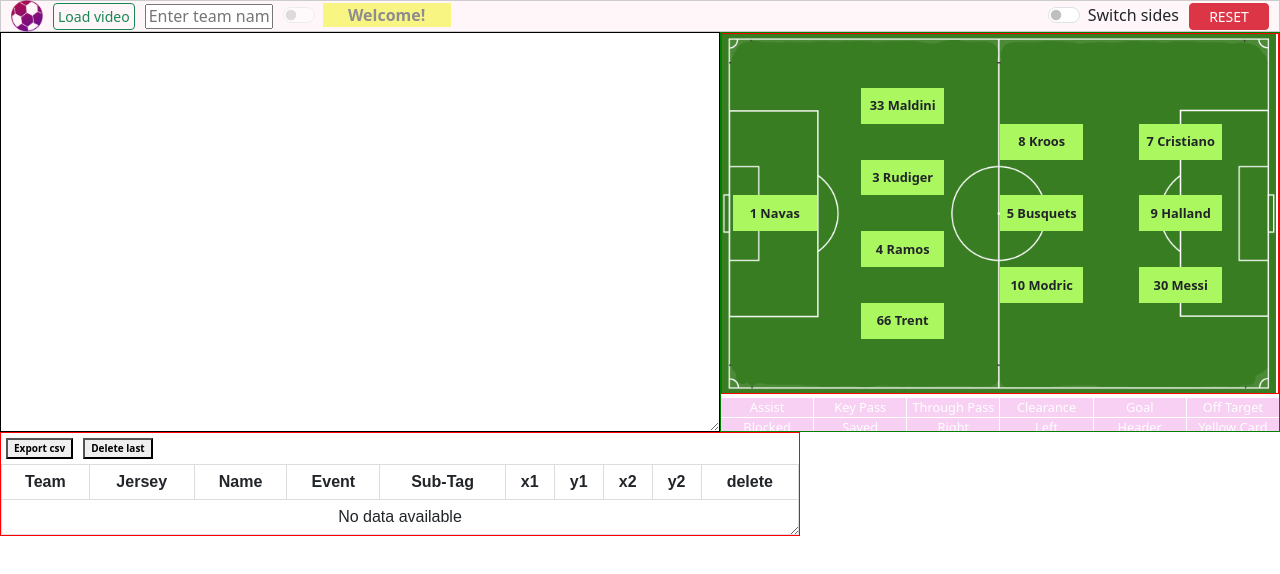
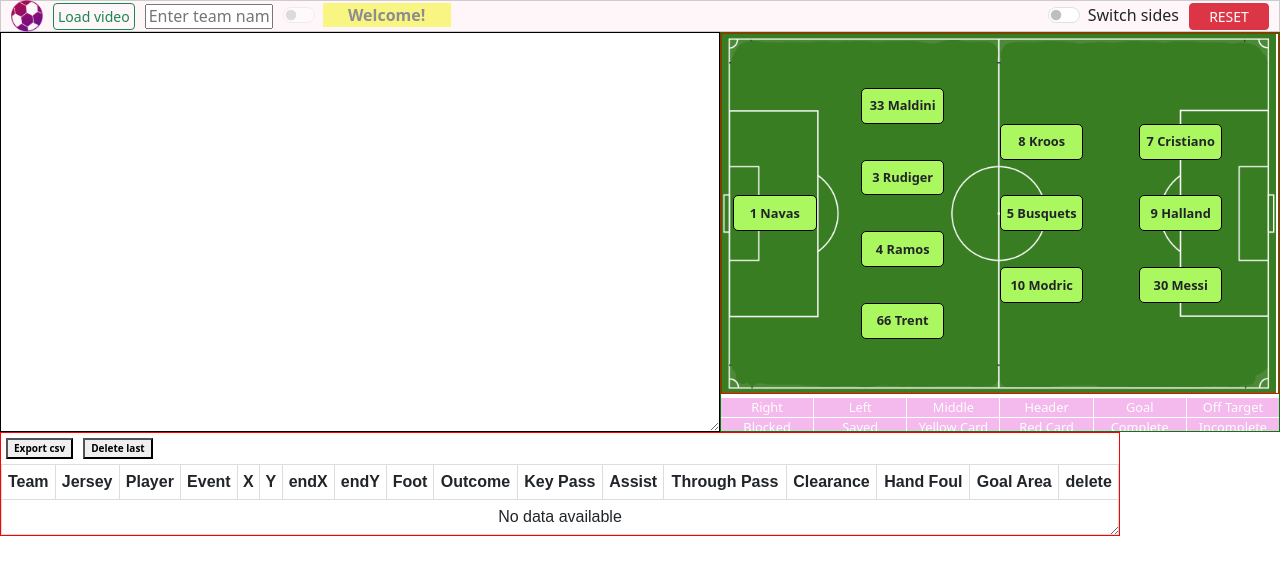
Before and after one commit to abhaykathole10/platform, an Angular app: page /platform/tagger in a window 1280 px wide. Shown: the top 574 px of the page. Built offline with nearby package versions, Linux system fonts and the light colour scheme.

Commit message:
Implemented disabling of interdependent subtags and goal areas

```diff
--- a/src/app/events/events.component.css
+++ b/src/app/events/events.component.css
@@ -10,7 +10,7 @@
   border: 1px solid red;
   height: auto;
   max-height: 10rem;
-  max-width: 50rem;
+  max-width: 70rem;
   padding: 0;
   resize: both;
   overflow: auto;
--- a/src/app/events/events.component.html
+++ b/src/app/events/events.component.html
@@ -8,13 +8,20 @@
       <tr>
         <th>Team</th>
         <th>Jersey</th>
-        <th>Name</th>
+        <th>Player</th>
         <th>Event</th>
-        <th>Sub-Tag</th>
-        <th>x1</th>
-        <th>y1</th>
-        <th>x2</th>
-        <th>y2</th>
+        <th>X</th>
+        <th>Y</th>
+        <th>endX</th>
+        <th>endY</th>
+        <th>Foot</th>
+        <th>Outcome</th>
+        <th>Key Pass</th>
+        <th>Assist</th>
+        <th>Through Pass</th>
+        <th>Clearance</th>
+        <th>Hand Foul</th>
+        <th>Goal Area</th>
         <th>delete</th>
       </tr>
     </thead>
@@ -25,11 +32,18 @@
           <td>{{ dataItems[i].jersey }}</td>
           <td>{{ dataItems[i].name }}</td>
           <td>{{ dataItems[i].event }}</td>
-          <td>{{ dataItems[i].subtags }}</td>
           <td>{{ dataItems[i].start.x }}</td>
           <td>{{ dataItems[i].start.y }}</td>
           <td>{{ dataItems[i].end.x }}</td>
           <td>{{ dataItems[i].end.y }}</td>
+          <td>{{ dataItems[i].subEvents.foot }}</td>
+          <td>{{ dataItems[i].subEvents.outcome }}</td>
+          <td>{{ dataItems[i].subEvents.keypass }}</td>
+          <td>{{ dataItems[i].subEvents.assist }}</td>
+          <td>{{ dataItems[i].subEvents.throughpass }}</td>
+          <td>{{ dataItems[i].subEvents.clearance }}</td>
+          <td>{{ dataItems[i].subEvents.handfoul }}</td>
+          <td>{{ dataItems[i].goalArea }}</td>
           <td>
             <button
               type="button"
@@ -42,7 +56,7 @@
       </ng-container>
       <ng-template #noData>
         <tr>
-          <td colspan="10">No data available</td>
+          <td colspan="17">No data available</td>
         </tr>
       </ng-template>
     </tbody>
--- a/src/app/services/export.service.ts
+++ b/src/app/services/export.service.ts
@@ -28,23 +28,34 @@ export class ExportService {
 
   private convertToCsv(data: DataItem[]): string {
     // Define the headers for your CSV
-    const csvHeader = 'Team,Jersey,Name,Event,Sub-Tag,x1,y1,x2,y2';
+    const csvHeader =
+      'Team,Jersey,Player,Event,X,Y,endX,endY,Foot,Outcome,Key Pass,Assist,Through Pass,Clearance,Hand Foul,Goal Area';
 
     // Map each item in the data array to extract the desired properties
     const csvRows = data.map((item) => {
-      const { team, jersey, name, event, subtags, start, end } = item;
+      const { team, jersey, name, event, start, end, subEvents, goalArea } =
+        item;
 
       // Join the subtags array into a single comma-separated string and wrap it in double quotes
-      const formattedSubtags = `"${subtags.join(', ')}"`;
+      // const formattedSubtags = `"${subEvents.join(', ')}"`;
 
       // Extract x and y from start and end coordinates
-      const x1 = start.x || '';
-      const y1 = start.y || '';
-      const x2 = end.x || '';
-      const y2 = end.y || '';
+      const X = start.x || '';
+      const Y = start.y || '';
+      const endX = end.x || '';
+      const endY = end.y || '';
+
+      // Extract foot, outcome, keypass, assist, throughpass from subEvents
+      const foot = subEvents.foot || '';
+      const outcome = subEvents.outcome || '';
+      const keypass = subEvents.keypass || '';
+      const assist = subEvents.assist || '';
+      const throughpass = subEvents.throughpass || '';
+      const clearance = subEvents.clearance || '';
+      const handfoul = subEvents.handfoul || '';
 
       // Join the extracted properties as a CSV row
-      return `${team},${jersey},${name},${event},${formattedSubtags},${x1},${y1},${x2},${y2}`;
+      return `${team},${jersey},${name},${event},${X},${Y},${endX},${endY},${foot},${outcome},${keypass},${assist},${throughpass},${clearance},${handfoul},${goalArea}`;
     });
 
     // Join the header and rows with newline characters to form the CSV content
--- a/src/app/tagger/tagger.component.css
+++ b/src/app/tagger/tagger.component.css
@@ -56,6 +56,8 @@
   text-overflow: ellipsis;
   white-space: nowrap;
   overflow: hidden;
+  border-radius: 5px;
+  border: 1px solid black;
 }
 
 .player:hover {
@@ -137,7 +139,7 @@
 }
 
 .disableSubtags {
-  opacity: 0.2;
+  opacity: 0.3;
   pointer-events: none;
 }
 
@@ -149,7 +151,7 @@
 .goal-div {
   width: 100%;
   height: auto;
-  background-color: yellow;
+  background-color: white;
 }
 
 .goal-grid {
@@ -175,6 +177,15 @@
   background-color: #0056b3;
 }
 
+.disableGoalAreas {
+  opacity: 0.3;
+  pointer-events: none;
+}
+
+.goalAreaSelected {
+  background-color: blueviolet !important;
+}
+
 /* VIDEO PLAYER */
 .video-player {
   width: 100%;
--- a/src/app/tagger/tagger.component.html
+++ b/src/app/tagger/tagger.component.html
@@ -11,6 +11,7 @@
 
 <!-- PARENT CONTAINER -->
 <div class="parent-container">
+  <!-- RESIZABLE CONTAINER -->
   <div class="resizable-div">
     <!-- LOCAL VIDEO UPLOAD -->
     <video
@@ -24,6 +25,7 @@
 
     <!-- YOUTUBE VIDEO UPLOAD -->
     <iframe
+      #youtubeVideoPlayer
       *ngIf="youtubeUpload"
       class="video-player"
       [src]="url | safe"
@@ -81,7 +83,16 @@
     <!-- GOAL SKELETON -->
     <div class="goal-div pt-1">
       <div class="goal-grid">
-        <div *ngFor="let part of allGoalParts">{{ part }}</div>
+        <div
+          *ngFor="let area of allGoalAreas"
+          (click)="handleGoalArea(area)"
+          [ngClass]="{
+            disableGoalAreas: area.disabled,
+            goalAreaSelected: area.clicked
+          }"
+        >
+          {{ area.name }}
+        </div>
       </div>
     </div>
   </div>
--- a/src/app/tagger/tagger.component.ts
+++ b/src/app/tagger/tagger.component.ts
@@ -3,7 +3,9 @@ import {
   DataItem,
   Player,
   Subtag,
-  coordinate,
+  Coordinate,
+  GoalArea,
+  SubEvents,
 } from '../models/event-data.model';
 import { EventService } from '../services/event.service';
 import { PlayersService } from '../services/players.service';
@@ -15,128 +17,315 @@ import { Subscription } from 'rxjs';
   styleUrls: ['./tagger.component.css'],
 })
 export class TaggerComponent {
-  private playerDataSubscription: Subscription;
-  allPlayers: Player[] = [];
+  allSubTags: Subtag[] = [
+    // FOOT
+    {
+      type: 'Foot',
+      name: 'Right',
+      category: ['Shot', 'Save', 'Cross'],
+      disabled: true,
+      clicked: false,
+    },
+    {
+      type: 'Foot',
+      name: 'Left',
+      category: ['Shot', 'Save', 'Cross'],
+      disabled: true,
+      clicked: false,
+    },
+    {
+      type: 'Foot',
+      name: 'Middle',
+      category: ['Shot', 'Save', 'Cross'],
+      disabled: true,
+      clicked: false,
+    },
+    {
+      type: 'Foot',
+      name: 'Header',
+      category: ['Shot'],
+      disabled: true,
+      clicked: false,
+    },
 
-  allSubTags: Subtag[] = [
-    // PASS
+    // OUTCOME
     {
+      type: 'Outcome',
+      name: 'Goal',
+      category: ['Shot', 'Free Kick', 'Penalty'],
+      disabled: true,
+      clicked: false,
+    },
+    {
+      type: 'Outcome',
+      name: 'Off Target',
+      category: ['Shot', 'Penalty'],
+      disabled: true,
+      clicked: false,
+    },
+    {
+      type: 'Outcome',
+      name: 'Blocked',
+      category: ['Shot', 'Penalty'],
+      disabled: true,
+      clicked: false,
+    },
+    {
+      type: 'Outcome',
+      name: 'Saved',
+      category: ['Shot', 'Penalty'],
+      disabled: true,
+      clicked: false,
+    },
+    {
+      type: 'Outcome',
+      name: 'Yellow Card',
+      category: ['Foul'],
+      disabled: true,
+      clicked: false,
+    },
+    {
+      type: 'Outcome',
+      name: 'Red Card',
+      category: ['Foul'],
+      disabled: true,
+      clicked: false,
+    },
+
+    // COMPLETION
+    {
+      type: 'Completion',
+      name: 'Complete',
+      category: ['Pass', 'Take On', 'Tackle', 'Long Kick'],
+      disabled: true,
+      clicked: false,
+    },
+    {
+      type: 'Completion',
+      name: 'Incomplete',
+      category: ['Pass', 'Take On', 'Tackle', 'Long Kick'],
+      disabled: true,
+      clicked: false,
+    },
+
+    // KEY PASS (boolean)
+    {
+      type: 'Key Pass',
+      name: 'Key Pass',
+      category: ['Pass', 'Long Kick', 'Cross', 'Free Kick', 'Corner'],
+      disabled: true,
+      clicked: false,
+    },
+
+    // ASSIST (boolean)
+    {
+      type: 'Assist',
       name: 'Assist',
       category: ['Pass', 'Long Kick', 'Cross', 'Free Kick', 'Corner'],
       disabled: true,
       clicked: false,
     },
+
+    // THROUGH PASS (boolean)
     {
-      name: 'Key Pass',
-      category: ['Pass', 'Long Kick', 'Cross', 'Free Kick', 'Corner'],
-      disabled: true,
-      clicked: false,
-    },
-    {
+      type: 'Through Pass',
       name: 'Through Pass',
       category: ['Pass'],
       disabled: true,
       clicked: false,
     },
+
+    // CLEARANCE
     {
+      type: 'Clearance',
       name: 'Clearance',
       category: ['Pass', 'Interception'],
       disabled: true,
       clicked: false,
     },
 
-    // SHOT
+    // HAND FOUL
     {
-      name: 'Goal',
-      category: ['Shot', 'Free Kick', 'Penalty'],
+      type: 'Hand Foul',
+      name: 'Hand Ball',
+      category: ['Foul'],
+      disabled: true,
+      clicked: false,
+    },
+
+    //other
+    {
+      type: 'Assist',
+      name: 'Assist',
+      category: ['pass'],
       disabled: true,
       clicked: false,
     },
     {
-      name: 'Off Target',
-      category: ['Shot', 'Penalty'],
+      type: 'Assist',
+      name: 'Assist',
+      category: ['pass'],
       disabled: true,
       clicked: false,
     },
     {
-      name: 'Blocked',
-      category: ['Shot', 'Penalty'],
+      type: 'Assist',
+      name: 'Assist',
+      category: ['pass'],
       disabled: true,
       clicked: false,
     },
     {
-      name: 'Saved',
-      category: ['Shot', 'Penalty'],
+      type: 'Assist',
+      name: 'Assist',
+      category: ['pass'],
       disabled: true,
       clicked: false,
     },
+    {
+      type: 'Assist',
+      name: 'Assist',
+      category: ['pass'],
+      disabled: true,
+      clicked: false,
+    },
+    {
+      type: 'Assist',
+      name: 'Assist',
+      category: ['pass'],
+      disabled: true,
+      clicked: false,
+    },
+    {
+      type: 'Assist',
+      name: 'Assist',
+      category: ['pass'],
+      disabled: true,
+      clicked: false,
+    },
+  ];
 
-    // FOOT
+  allGoalAreas: GoalArea[] = [
     {
-      name: 'Right',
-      category: ['Shot', 'Save', 'Take On', 'Cross'],
+      name: 'post',
+      category: 'post',
+      disabled: true,
+      clicked: false,
+    },
+    {
+      name: 'post',
+      category: 'post',
+      disabled: true,
+      clicked: false,
+    },
+    {
+      name: 'post',
+      category: 'post',
+      disabled: true,
+      clicked: false,
+    },
+    {
+      name: 'post',
+      category: 'post',
+      disabled: true,
+      clicked: false,
+    },
+    {
+      name: 'post',
+      category: 'post',
+      disabled: true,
+      clicked: false,
+    },
+    {
+      name: 'post',
+      category: 'post',
+      disabled: true,
+      clicked: false,
+    },
+    {
+      name: 'Top left',
+      category: 'goal',
+      disabled: true,
+      clicked: false,
+    },
+    {
+      name: 'Top',
+      category: 'goal',
+      disabled: true,
+      clicked: false,
+    },
+    {
+      name: 'Top right',
+      category: 'goal',
+      disabled: true,
+      clicked: false,
+    },
+    {
+      name: 'post',
+      category: 'post',
+      disabled: true,
+      clicked: false,
+    },
+    {
+      name: 'post',
+      category: 'post',
       disabled: true,
       clicked: false,
     },
     {
       name: 'Left',
-      category: ['Shot', 'Save', 'Take On', 'Cross'],
-      disabled: true,
-      clicked: false,
-    },
-    { name: 'Header', category: ['Shot'], disabled: true, clicked: false },
-
-    // FOUL
-    { name: 'Yellow Card', category: ['Foul'], disabled: true, clicked: false },
-    { name: 'Red Card', category: ['Foul'], disabled: true, clicked: false },
-    { name: 'Hand Ball', category: ['Foul'], disabled: true, clicked: false },
-
-    // COMPLETION
-    {
-      name: 'Complete',
-      category: ['Pass', 'Take On', 'Tackle', 'Long Kick'],
+      category: 'goal',
       disabled: true,
       clicked: false,
     },
     {
-      name: 'Incomplete',
-      category: ['Pass', 'Take On', 'Tackle', 'Long Kick'],
+      name: 'Middle',
+      category: 'goal',
       disabled: true,
       clicked: false,
     },
-
-    //other
-    { name: 'Assist', category: ['pass'], disabled: true, clicked: false },
-    { name: 'Assist', category: ['pass'], disabled: true, clicked: false },
-    { name: 'Assist', category: ['pass'], disabled: true, clicked: false },
-    { name: 'Assist', category: ['pass'], disabled: true, clicked: false },
-    { name: 'Assist', category: ['pass'], disabled: true, clicked: false },
-    { name: 'Assist', category: ['pass'], disabled: true, clicked: false },
-    { name: 'Assist', category: ['pass'], disabled: true, clicked: false },
-    { name: 'Assist', category: ['pass'], disabled: true, clicked: false },
-  ];
-
-  allGoalParts: string[] = [
-    '1',
-    '2',
-    '3',
-    '4',
-    '5',
-    '6',
-    'Top left',
-    'Top',
-    'Top right',
-    '7',
-    '8',
-    'Left',
-    'Middle',
-    'Right',
-    '9',
-    '10',
-    'Bootom left',
-    'Bottom',
-    'Bottom right',
-    '11',
+    {
+      name: 'Right',
+      category: 'goal',
+      disabled: true,
+      clicked: false,
+    },
+    {
+      name: 'post',
+      category: 'post',
+      disabled: true,
+      clicked: false,
+    },
+    {
+      name: 'post',
+      category: 'post',
+      disabled: true,
+      clicked: false,
+    },
+    {
+      name: 'Bootom left',
+      category: 'goal',
+      disabled: true,
+      clicked: false,
+    },
+    {
+      name: 'Bottom',
+      category: 'goal',
+      disabled: true,
+      clicked: false,
+    },
+    {
+      name: 'Bottom right',
+      category: 'goal',
+      disabled: true,
+      clicked: false,
+    },
+    {
+      name: 'post',
+      category: 'post',
+      disabled: true,
+      clicked: false,
+    },
   ];
 
   trackableEvents: string[] = [
@@ -150,7 +339,11 @@ export class TaggerComponent {
     'Corner',
   ];
 
-  subtagsSelected: string[] = [];
+  private playerDataSubscription: Subscription;
+  allPlayers: Player[] = [];
+
+  subtagsSelected: SubEvents;
+  goalAreaSelected: string = '';
 
   editModeON = true;
   showPlayers = true;
@@ -168,8 +361,8 @@ export class TaggerComponent {
   xScale = 120;
   yScale = 80;
 
-  startCoordinates: coordinate;
-  endCoordinates: coordinate;
+  startCoordinates: Coordinate;
+  endCoordinates: Coordinate;
 
   // TEAM & PLAYER
   currentTeam = '';
@@ -177,10 +370,9 @@ export class TaggerComponent {
   currentPlayerName = '';
   currentEvent = '';
 
-  //EVENT
-  eventCoordinates: DataItem;
-
   @ViewChild('pitchContainer') pitchContainer: ElementRef;
+  @ViewChild('localVideoPlayer') localVideoPlayer: ElementRef;
+  @ViewChild('youtubeVideoPlayer') youtubeVideoPlayer: HTMLIFrameElement;
 
   constructor(
     private eventService: EventService,
@@ -197,7 +389,7 @@ export class TaggerComponent {
     if (this.allPlayersEnteredSuccessfully(this.allPlayers)) {
       this.areAllPlayersFilled = true;
     }
-    this.resetAll();
+    this.initializeAll();
   }
 
   onSwitchSide() {
@@ -254,7 +446,7 @@ export class TaggerComponent {
         case '+' + 3: // NUM + is SHOT
           this.currentEvent = 'Shot';
           break;
-        case 'AudioVolumeMute' + 0: // MUTE is SAVE
+        case 'F9' + 0: // MUTE is SAVE
           this.currentEvent = 'Save';
           break;
         case 'ArrowRight' + 0: // < is TAKE ON
@@ -281,7 +473,7 @@ export class TaggerComponent {
         case 'Enter' + 3: // enter is THROW IN
           this.currentEvent = 'Throw In';
           break;
-        case 'Delete' + 3: // enter is PRESSURE
+        case '.' + 3: // enter is PRESSURE
           this.currentEvent = 'Pressure';
           break;
         case 'F12' + 0: // F12 is FOUL
@@ -293,10 +485,10 @@ export class TaggerComponent {
         case 'End' + 0: // End is RECOVERY
           this.currentEvent = 'Recovery';
           break;
-        case 'NumLock' + 3: // Numlock is CORNER
+        case 'NumLock' + 0: // Numlock is CORNER
           this.currentEvent = 'Corner';
           break;
-        case 'F11' + 0: // F11 is OFFSIDE
+        case 'F8' + 0: // F11 is OFFSIDE
           this.currentEvent = 'Offside';
           break;
         case 'F10' + 0: // F10 is PENALTY
@@ -307,14 +499,56 @@ export class TaggerComponent {
           break;
       }
       this.enableSubtags(this.currentEvent);
+      if (this.currentEvent === 'Shot') {
+        this.enableGoalAreas();
+      }
+    }
+    if (
+      this.eventService.getAllEvents().length !== 0 &&
+      event.key === 'Backspace'
+    ) {
+      this.eventService.removeLastEntry();
     }
   }
+
+  // @HostListener('document:keydown.space', ['$event'])
+  // handleSpacebarEvent(event: KeyboardEvent) {
+  //   if (this.youtubeVideoPlayer) {
+  //     event.preventDefault();
+
+  //     if (this.youtubeVideoPlayer instanceof HTMLIFrameElement) {
+  //       this.toggleVideoPlayPause(this.youtubeVideoPlayer);
+  //     }
+  //   }
+  // }
+
+  // private toggleVideoPlayPause(video: HTMLIFrameElement): void {
+  //   // if (video.nativeElement.paused) {
+  //   //   video.nativeElement.play();
+  //   // } else {
+  //   //   video.nativeElement.pause();
+  //   // }
+
+  //   const player: any = (iframe.contentWindow || iframe.contentDocument) as any;
+  //   if (player && player.postMessage) {
+  //     player.postMessage(
+  //       '{"event":"command","func":"togglePlayPause","args":""}',
+  //       '*'
+  //     );
+  //   }
+  // }
 
   enableSubtags(mainTag: string) {
     for (let subtag of this.allSubTags) {
       if (subtag.category.includes(mainTag)) {
         subtag.disabled = false;
       }
+    }
+  }
+
+  enableGoalAreas() {
+    for (let area of this.allGoalAreas) {
+      area.disabled = false;
     }
   }
 
@@ -358,23 +592,44 @@ export class TaggerComponent {
 
   handleSubtagClick(subtag: Subtag) {
     if (subtag) {
-      if (subtag.clicked === false) {
-        this.subtagsSelected.push(subtag.name);
-        subtag.clicked = true;
-      } else {
-        subtag.clicked = false;
-        const removedSubtagIndex = this.subtagsSelected.indexOf(subtag.name);
-        if (removedSubtagIndex !== -1) {
-          this.subtagsSelected.splice(removedSubtagIndex, 1);
-        }
+      subtag.clicked = !subtag.clicked;
+      this.allSubTags
+        .filter(
+          (sTag) => sTag.type === subtag.type && sTag.name !== subtag.name
+        )
+        .forEach((sTag) => (sTag.disabled = subtag.clicked));
+
+      const subtagType = subtag.type.toLowerCase().replace(/\s/g, '');
+
+      switch (subtagType) {
+        case 'keypass':
+        case 'assist':
+        case 'throughpass':
+        case 'clearance':
+        case 'handfoul':
+          (this.subtagsSelected as any)[subtagType] = true;
+          break;
+        case 'completion':
+          this.subtagsSelected.outcome = subtag.name;
+          break;
+        default:
+          (this.subtagsSelected as any)[subtagType] = subtag.name;
+          break;
       }
     }
   }
 
-  // ngAfterViewInit() {
-  //   // Access the native element after the view has been initialized
-  //   console.log('ngAfter view Init =>  ', this.pitchContainer.nativeElement);
-  // }
+  handleGoalArea(area: GoalArea) {
+    if (area) {
+      area.clicked = !area.clicked;
+      this.goalAreaSelected = area.name;
+    }
+  }
+
+  ngAfterViewInit() {
+    // Access the native element after the view has been initialized
+    console.log('ngAfter view Init =>  ', this.pitchContainer.nativeElement);
+  }
 
   handleMapMouseDown(event: MouseEvent) {
     if (!this.showPlayers) {
@@ -417,33 +672,47 @@ export class TaggerComponent {
       } else this.endCoordinates = { x: '0', y: '0' };
 
       this.exportEvent();
-      this.resetAll();
+      this.initializeAll();
     }
   }
 
   exportEvent() {
-    this.eventCoordinates = {
+    const eventData: DataItem = {
       id: new Date().getTime().toString(),
       team: this.currentTeam,
       jersey: this.currentPlayerJersey,
       name: this.currentPlayerName,
       event: this.currentEvent,
-      subtags: this.subtagsSelected,
       start: this.startCoordinates,
       end: this.endCoordinates,
+      subEvents: this.subtagsSelected,
+      goalArea: this.goalAreaSelected,
     };
 
-    this.eventService.addEventData(this.eventCoordinates);
+    this.eventService.addEventData(eventData);
   }
 
-  resetAll() {
+  initializeAll() {
     this.showPlayers = true;
     this.currentEvent = '';
-    this.subtagsSelected = [];
+    this.subtagsSelected = {
+      foot: '',
+      outcome: '',
+      keypass: false,
+      assist: false,
+      throughpass: false,
+      clearance: false,
+      handfoul: false,
+    };
     this.startCoordinates = { x: '', y: '' };
     for (let subtag of this.allSubTags) {
       subtag.disabled = true;
       subtag.clicked = false;
+    }
+    this.goalAreaSelected = '';
+    for (let area of this.allGoalAreas) {
+      area.disabled = true;
+      area.clicked = false;
     }
   }
 
```
Also changed, not shown: src/app/models/event-data.model.ts (+23 -22 lines).
